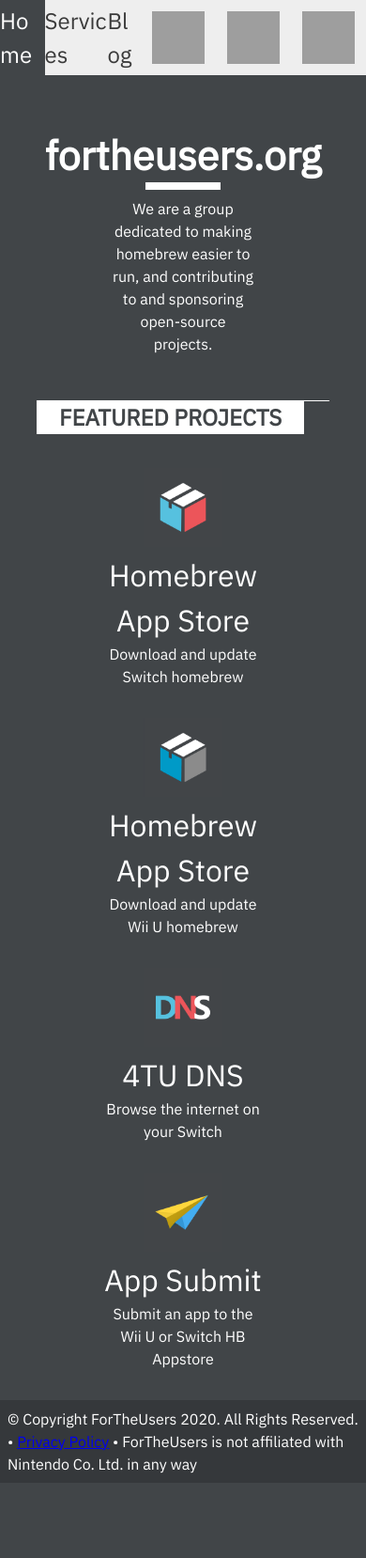
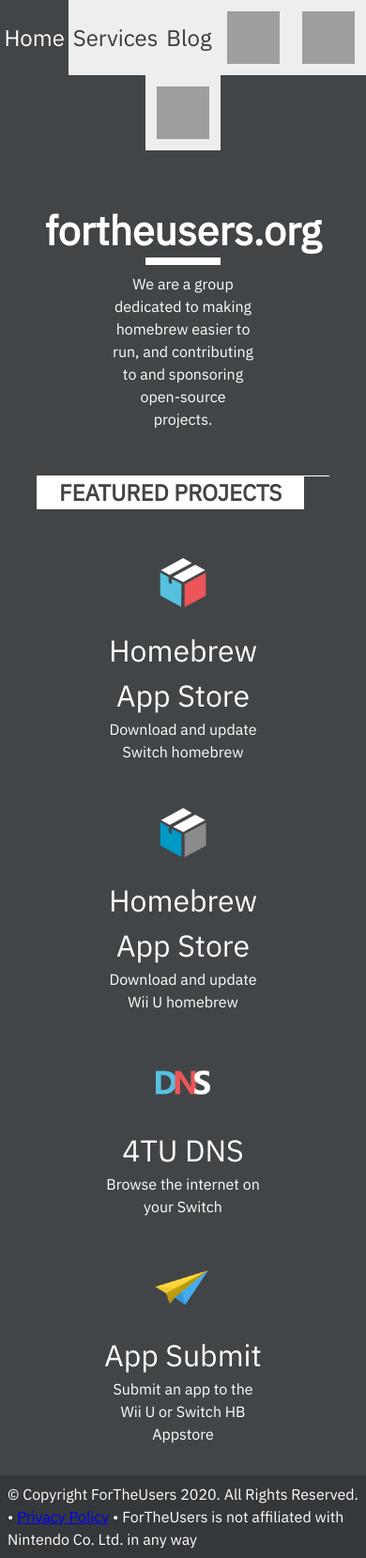
Before and after one commit to fortheusers/fortheusers.org, a Jekyll site: the page built from pages/index.html, in a window 390 px wide. Shown: the whole page at 94% size. Built offline with Jekyll 4.4.1, drawn with Linux system fonts in a browser that asks for light colours; before the commit the page ends 1578 px from its top, so only the background shows below that.

Commit message:
nav: Tweaks for better multi-line (mobile) work (still not great)

```diff
--- a/_includes/nav.html
+++ b/_includes/nav.html
@@ -1,8 +1,9 @@
 <nav id="primary-nav">
-    <a class="section-link {% if page.url == "/" %} active {% endif %}" href="{{'/' | relative_url}}" >Home</a>
-    <a class="section-link {% if page.url == "/services/" %} active {% endif %}" href="{{'/services' | relative_url}}">Services</a>
+    <div class="height-fix"></div>
+    <a class="section-link {% if page.url == "/" %} active {% endif %}" href="{{'/' | relative_url}}"><span>Home</span></a>
+    <a class="section-link {% if page.url == "/services/" %} active {% endif %}" href="{{'/services' | relative_url}}"><span>Services</span></a>
     <!-- TODO: "contains" sucks -->
-    <a class="section-link {% if page.url contains "/blog" %} active {% endif %}" href="{{'/blog' | relative_url}}">Blog</a>
+    <a class="section-link {% if page.url contains "/blog" %} active {% endif %}" href="{{'/blog' | relative_url}}"><span>Blog</span></a>
     <a class="icon github-icon" href="https://github.com/fortheusers" target="_blank" class="github-icon"></a>
     <a class="icon twitter-icon" href="https://twitter.com/wiiubru" target="_blank" class="twitter-icon"></a>
     <a class="icon discord-icon" href="https://discordapp.com/invite/F2PKpEj" target="_blank" class="discord-icon"></a>
--- a/css/landing.scss
+++ b/css/landing.scss
@@ -58,44 +58,52 @@
     }
 }
 
-/* This is used to make the icons square */
-$primary-nav-height: 5em;
+$primary-nav-row-height: 5em;
 #primary-nav {
     width: 100%;
-    height: $primary-nav-height;
+    min-height: $primary-nav-row-height;
     display: flex;
-    flex-flow: row nowrap;
-    align-items: stretch;
+    flex-flow: row wrap;
+    /* small hack for multi-row aesthetics */
+    justify-content: center;
 
-    a {
+    /* All children (nav items) */
+    > * {
         display: block;
+        height: $primary-nav-row-height;
+
         &.section-link {
             flex-grow: 1;
 
-            /* NOTE: only change font-size here, in case $primary-nav-height is
-               ems! Don't want to stuff up the &.icon square bit. */
-            color: var(--nav-text);
+            /* NOTE: only change font-size here, in case $primary-nav-row-height
+               is in ems.*/
+            > span {
+                color: var(--nav-text);
+                font-size: 1.5em;
+            }
+            &.active > span {
+                color: var(--nav-active-text);
+            }
             text-decoration: none;
-            font-size: 1.5em;
 
-            /* Vertical centering. Feels a bit weird to use flex for this...
-               but at least this doesn't need another <span> */
+            /* Vertical centering. Feels a bit weird to use flex for this... */
             display: flex;
             justify-content: center;
             align-items: center;
         }
         /* Make icons square */
         &.icon {
-            width: $primary-nav-height;
+            width: $primary-nav-row-height;
         }
 
         background: var(--nav-bg);
+        transition: background-color 150ms;
         &:hover, &:active, &:focus {
             background: var(--nav-hover-bg);
+            transition: background-color 150ms;
         }
-        &.active{
+        &.active {
             background: var(--bg);
-            color: var(--nav-active-text);
             &:hover, &:active, &:focus {}
         }
     }
```
